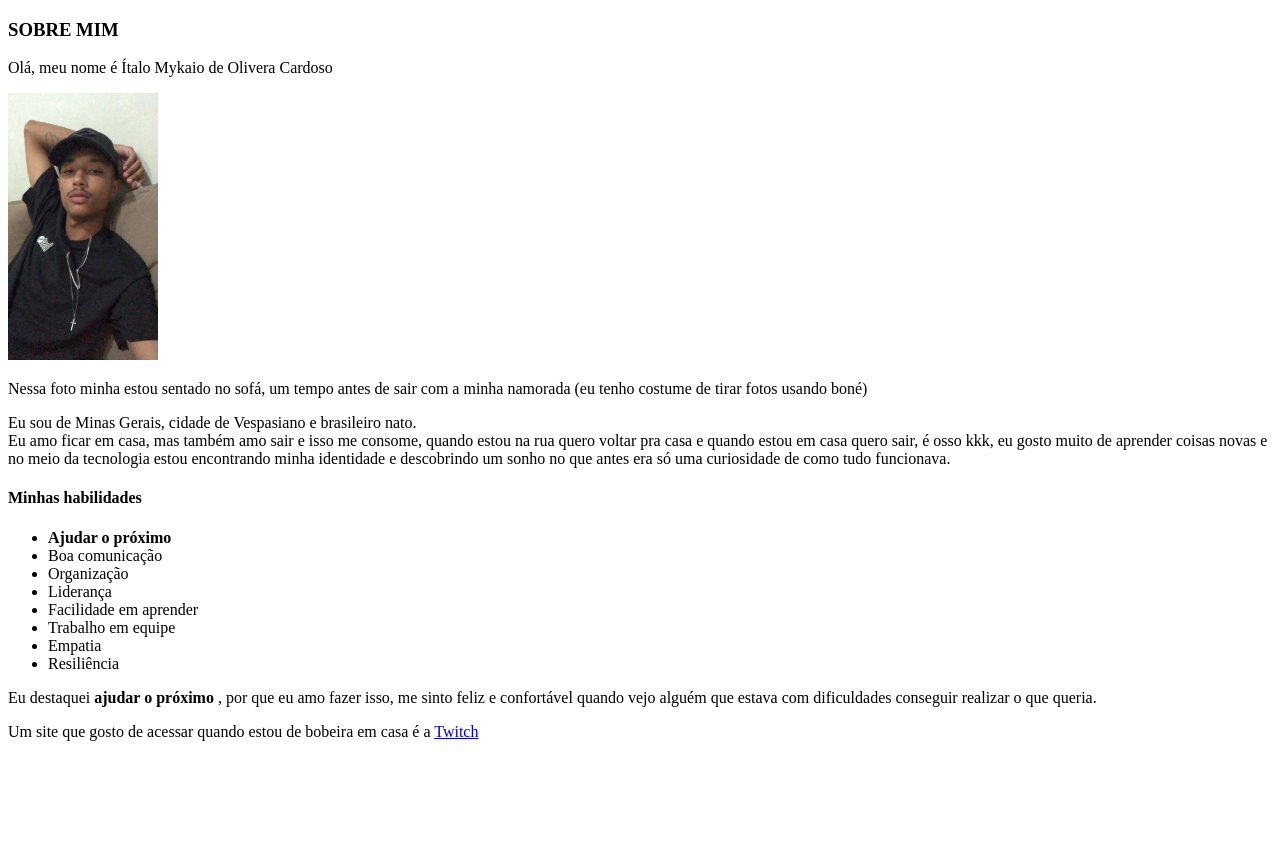
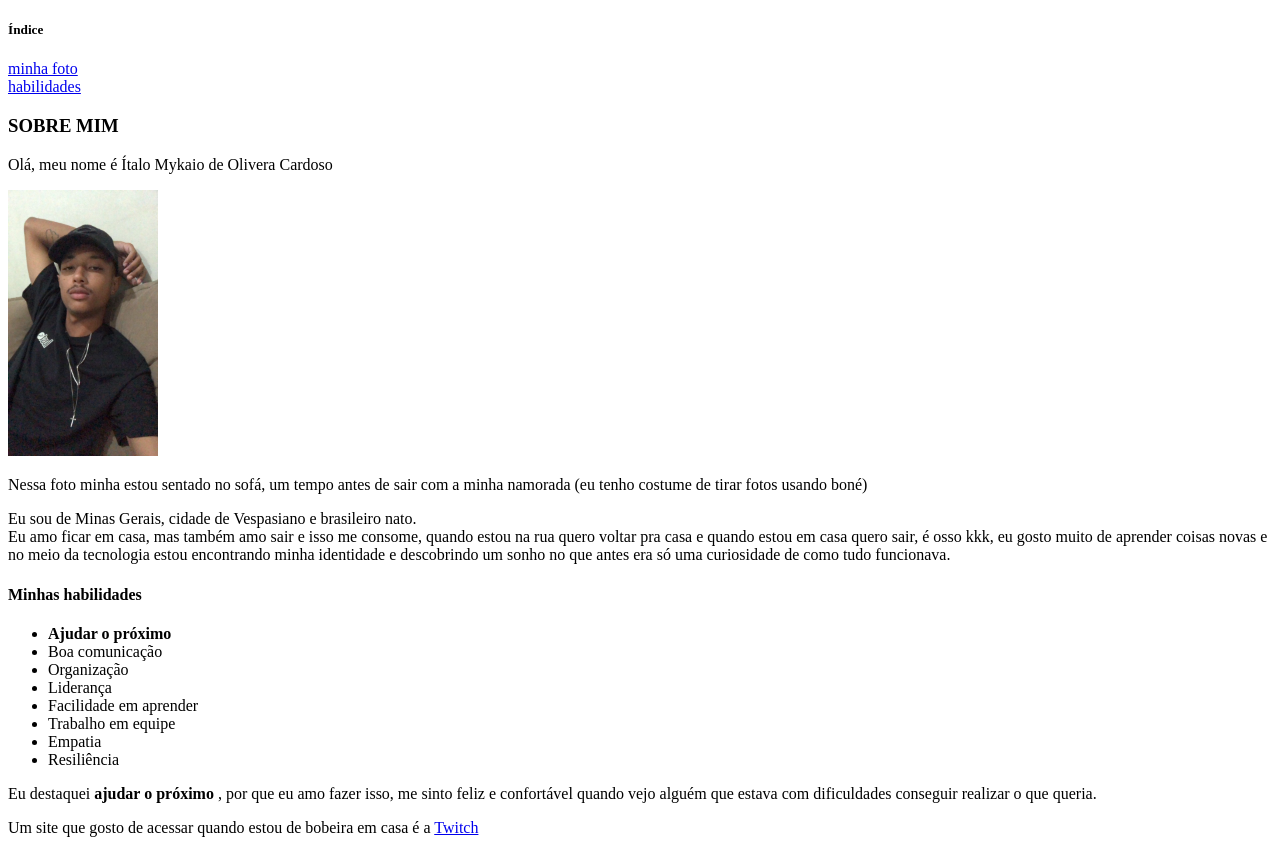
Before and after one commit to italooliveiraa/italooliveiraa.github.io, a plain HTML site: page index.html in a window 1280 px wide. Before the commit the page ends 800 px from the top, so only its background shows below. Drawn offline with Linux system fonts and the light colour scheme.

Commit message:
atualizacao

```diff
--- a/index.html
+++ b/index.html
@@ -7,15 +7,20 @@
     <title>Minha história</title>
 </head>
     <body>
+   <h5>Índice</h5>
+   <a href="#foto">minha foto</a><br>
+   <a href="#minhas habilidades">habilidades</a>
+   <a href=""></a>
+   <a href=""></a>
 
     <h3>SOBRE MIM</h3>
     <p>Olá, meu nome é Ítalo Mykaio de Olivera Cardoso</p>
-    <img src="imagemitalo.jpeg" alt="foto do italo" width="150px">
+    <img src="imagemitalo.jpeg" id="foto" alt="foto do italo" width="150px">
     <p>Nessa foto minha estou sentado no sofá, um tempo antes de sair com a minha namorada (eu tenho costume de tirar fotos usando boné)</p>
     <p>Eu sou de Minas Gerais, cidade de Vespasiano e brasileiro nato.<br>
     Eu amo ficar em casa, mas também amo sair e isso me consome, quando estou na rua quero voltar pra casa e quando estou em casa quero sair, é osso kkk, eu gosto muito de aprender coisas novas e no meio da tecnologia estou encontrando minha identidade e descobrindo um sonho no que antes era só uma curiosidade de como tudo funcionava.</p>
     <h4>Minhas habilidades</h4>
-    <ul>
+    <ul id="minhas habilidades">
         <li><strong>Ajudar o próximo</strong></li>
         <li>Boa comunicação</li>
         <li>Organização</li>
@@ -28,5 +33,6 @@
     <p>Eu destaquei <strong>ajudar o próximo</strong> , por que eu amo fazer isso, me sinto feliz e confortável quando vejo alguém que estava com dificuldades conseguir realizar o que queria.</p>
 
     <p>Um site que gosto de acessar quando estou de bobeira em casa é a <a href="https://www.twitch.tv/" target="_blank">Twitch</a></p>
-    </body>
+
+</body>
 </html>
```
